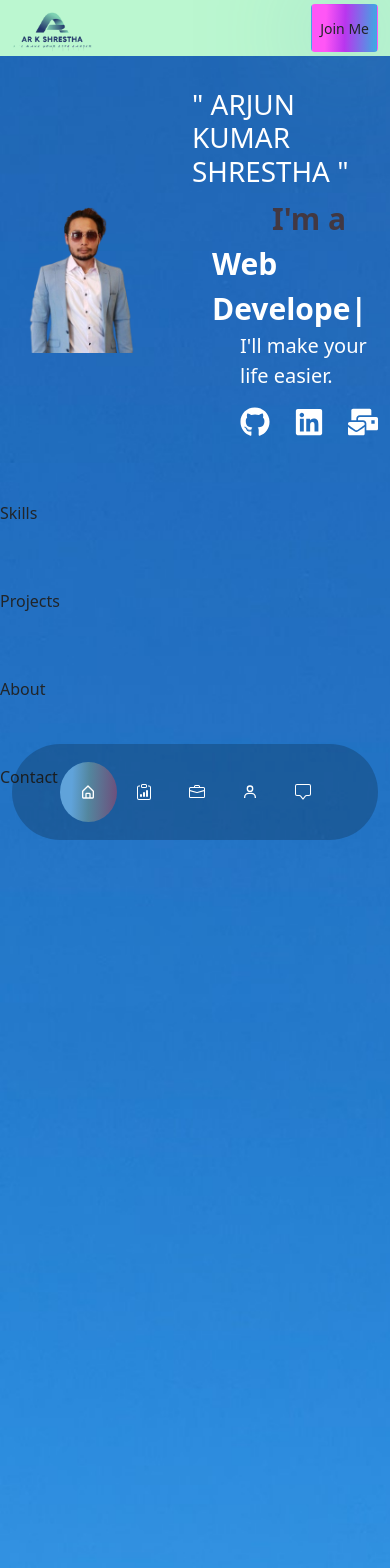
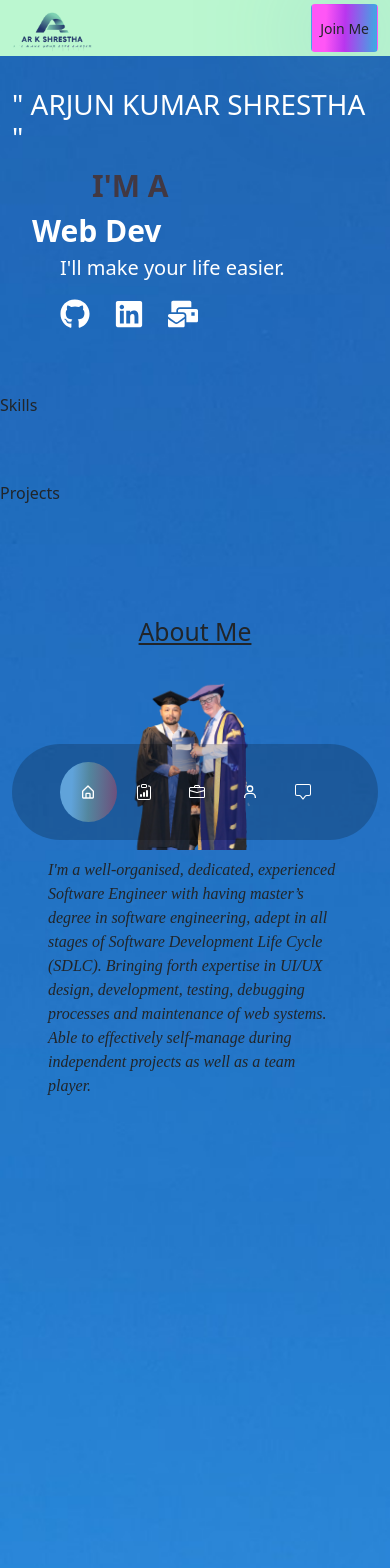
Before and after one commit to itsora7/Arjun-PORT, a React (Create React App) app: page / in a window 390 px wide. Shown: the top 1568 px of the page. Built offline with nearby package versions, Linux system fonts and the light colour scheme.

Commit message:
About Me finalized

```diff
--- a/package.json
+++ b/package.json
@@ -7,10 +7,13 @@
     "@testing-library/react": "^13.4.0",
     "@testing-library/user-event": "^13.5.0",
     "bootstrap": "^5.2.3",
+    "framer-motion": "^10.12.12",
     "react": "^18.2.0",
     "react-bootstrap": "^2.7.4",
+    "react-countup": "^6.4.2",
     "react-dom": "^18.2.0",
     "react-icons": "^4.8.0",
+    "react-intersection-observer": "^9.4.3",
     "react-scripts": "5.0.1",
     "react-scroll": "^1.8.9",
     "react-type-animation": "^3.0.1",
--- a/src/components/About.js
+++ b/src/components/About.js
@@ -1,10 +1,35 @@
 import React from "react";
+import countUp from "react-countup";
+import { useInView } from "react-intersection-observer";
+import { motion } from "framer-motion";
+import { fadeIn } from "../variants";
+import grad from "../assets/grad1.png";
+const About = () => {
+  const [ref, inView] = useInView({
+    threshold: 0.5,
+  });
+  return (
+    <section className="section" id="aboutme" ref={ref}>
+      <div className="container mx-auto p-5">
+        <h2 className="text-center underline">About Me</h2>
 
-const About = () => {
-  return (
-    <div className="section" id="aboutme">
-      About
-    </div>
+        <div className="flex flex-col lg:flex-row lg:items-center lg:gap-x-0 lg:gap-y-0 h-screen">
+          <div className=" mix-blend">
+            <img src={grad} />
+          </div>
+          <div>
+            <p className="pt-2 font-primary text-bold italic">
+              I'm a well-organised, dedicated, experienced Software Engineer
+              with having master’s degree in software engineering, adept in all
+              stages of Software Development Life Cycle (SDLC). Bringing forth
+              expertise in UI/UX design, development, testing, debugging
+              processes and maintenance of web systems. Able to effectively
+              self-manage during independent projects as well as a team player.
+            </p>
+          </div>
+        </div>
+      </div>
+    </section>
   );
 };
 
--- a/src/components/Banner.js
+++ b/src/components/Banner.js
@@ -2,22 +2,27 @@ import React from "react";
 import Arkstha from "../assets/Arkstha.png";
 import { FaGithub, FaLinkedin, FaMailBulk } from "react-icons/fa";
 import { TypeAnimation } from "react-type-animation";
-// import { motion } from "framer-motion";
-// import { fadeIn } from "../variants";
+import { motion } from "framer-motion";
+import { fadeIn } from "../variants";
 
 const Banner = () => {
   return (
     <section className="section" id="home">
-      <div className="mx-auto">
+      <div className="mx-auto hidden lg:flex max-w-[320px] lg:max-w-[482px]">
         <img src={Arkstha} alt="photo" />
       </div>
       <div className="container mx-auto">
         <div className="font-bold text-[30px] text-white">
-          <h1>
+          <motion.h1
+            variants={fadeIn("up", 0.3)}
+            intial="hidden"
+            whileInView={"show"}
+            viewport={{ once: false, amount: 0.7 }}
+          >
             " ARJUN KUMAR <span>SHRESTHA "</span>
-          </h1>
+          </motion.h1>
           <div className="text-[30px] lg:text-[50px] ">
-            <span className="ml-20 text-accent"> I'm a</span>
+            <span className="ml-20 text-accent uppercase"> I'm a</span>
           </div>
 
           <div className="text-white ml-5">
--- a/tailwind.config.js
+++ b/tailwind.config.js
@@ -24,7 +24,7 @@ module.exports = {
       },
       backgroundImage: {
         site: "url('./assets/Shrestha.jpg')",
-        about: "url('./assets/about.png')",
+        about: "url('./assets/grad1.png')",
         services: "url('./assets/services.png')",
       },
     },
```
Also changed, not shown: src/assets/grad1.png (renamed from src/assets/graduation.png), 1 other file (tests, documents, lock files or other folders).
